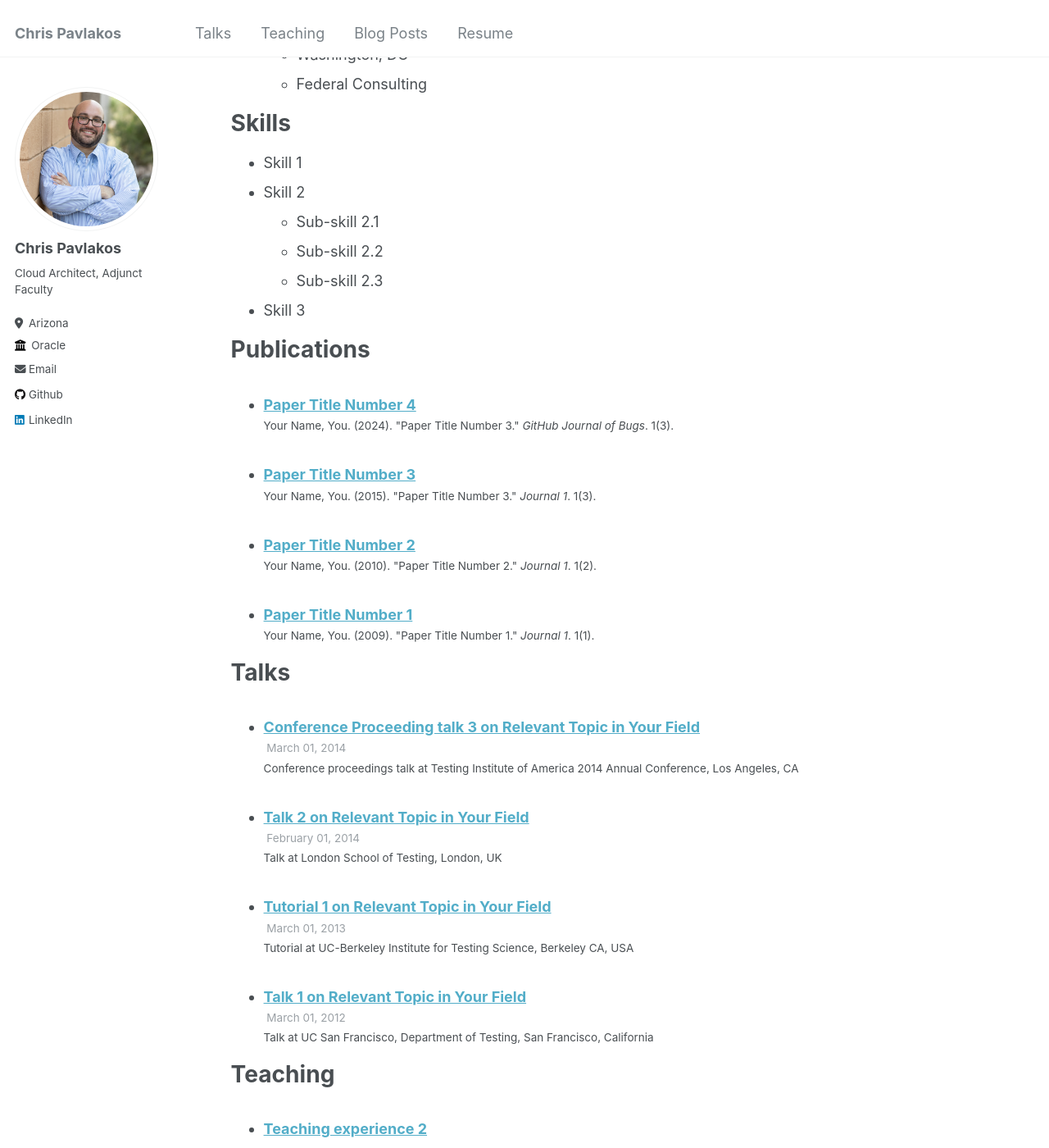
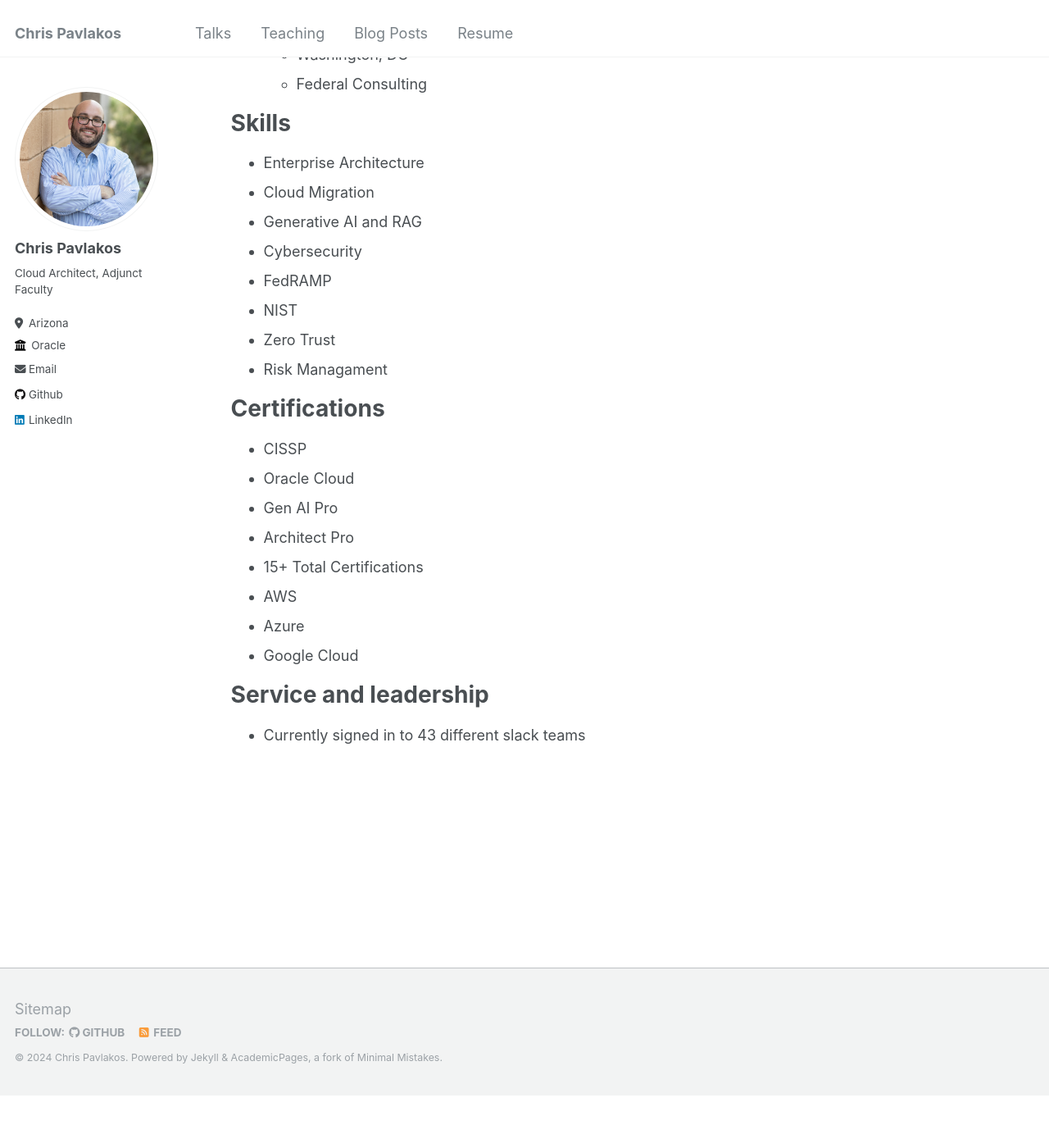
Before and after one commit to cgpavlakos/cgpavlakos.github.io, a Jekyll site: the page built from _pages/resume.md, in a window 1280 px wide and 1400 px high, scrolled down 864 px. Shown: the whole window at 82% size. Built offline with Jekyll 4.4.1, drawn with Linux system fonts in a browser that asks for light colours; after the commit the page ends 2199 px from its top, so only the background shows below that; some of the changed text lies outside the part shown.

Commit message:
Update resume.md

```diff
--- a/_pages/resume.md
+++ b/_pages/resume.md
@@ -44,30 +44,25 @@ Work experience
 
 Skills
 ======
-* Skill 1
-* Skill 2
-  * Sub-skill 2.1
-  * Sub-skill 2.2
-  * Sub-skill 2.3
-* Skill 3
+* Enterprise Architecture
+* Cloud Migration
+* Generative AI and RAG
+* Cybersecurity
+ * FedRAMP
+ * NIST
+ * Zero Trust
+ * Risk Managament
 
-Publications
+Certifications
 ======
-  <ul>{% for post in site.publications reversed %}
-    {% include archive-single-cv.html %}
-  {% endfor %}</ul>
-
-Talks
-======
-  <ul>{% for post in site.talks reversed %}
-    {% include archive-single-talk-cv.html  %}
-  {% endfor %}</ul>
-
-Teaching
-======
-  <ul>{% for post in site.teaching reversed %}
-    {% include archive-single-cv.html %}
-  {% endfor %}</ul>
+* CISSP
+* Oracle Cloud
+ * Gen AI Pro
+ * Architect Pro
+ * 15+ Total Certifications
+* AWS
+* Azure
+* Google Cloud
 
 Service and leadership
 ======
```
